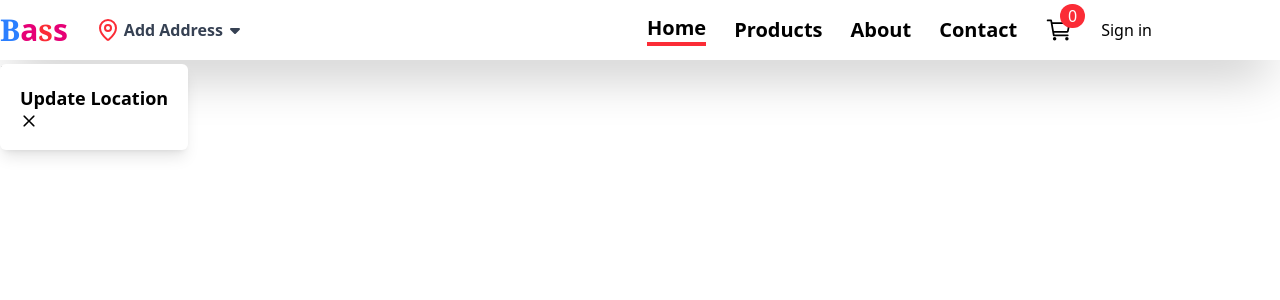
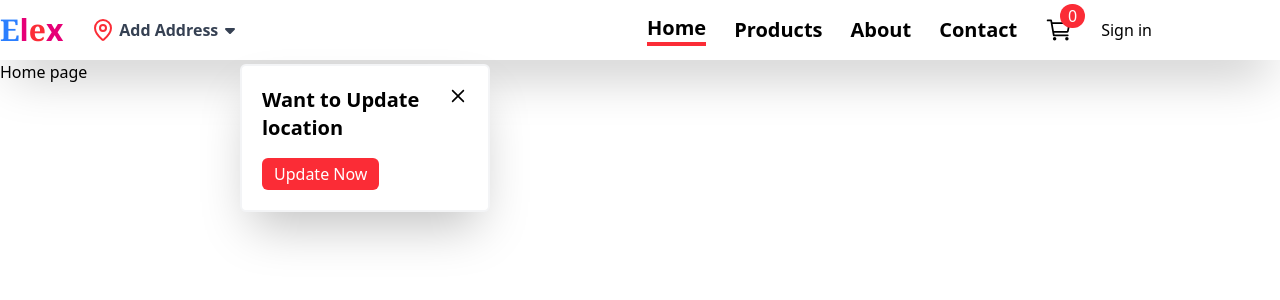
Before and after one commit to surenpal/E_commerce_audio_shop, a React (Vite) app: page / in a window 1280 px wide. Both pictures are taken after a click on the icon 234 px from the left and 30 px from the top of the page. Shown: the top 300 px of the page. Built offline with nearby package versions, Linux system fonts and the light colour scheme; no server answers.

Commit message:
comeback again

```diff
--- a/src/App.jsx
+++ b/src/App.jsx
@@ -12,6 +12,8 @@ import axios from 'axios';
 const App = () => {
 
   const [location, setLocation] = useState("");
+  const [openDropdown, setOpenDropdown] = useState(false);
+
 
 
   const getLocation = async () => {
@@ -24,6 +26,7 @@ const App = () => {
         const location = await axios.get(url)
         const exactLocation = location.data.address
         setLocation(exactLocation);
+        setOpenDropdown(false);
         console.log(exactLocation);
       }catch (error) {
         console.log("Error fetching location", error);
@@ -40,7 +43,7 @@ const App = () => {
 
   return (
       <BrowserRouter>
-      <Navbar location={location}/>
+      <Navbar location={location} getLocation={getLocation} openDropdown={openDropdown} setOpenDropdown={setOpenDropdown}/>
         <Routes>
           <Route path="/" element={<Home/>}></Route>
           <Route path="/products" element={<Products/>}></Route>
--- a/src/components/Navbar.jsx
+++ b/src/components/Navbar.jsx
@@ -9,9 +9,8 @@ import { CgClose } from 'react-icons/cg';
 
 
 
-const Navbar = ({location}) => {
+const Navbar = ({location, getLocation, openDropdown, setOpenDropdown}) => {
 
-  const [openDropdown, setOpenDropdown] = useState(false);
   const toggleDropdown = () => {
     setOpenDropdown(!openDropdown);
   }
@@ -23,10 +22,10 @@ const Navbar = ({location}) => {
         <div className='flex gap-7 items-center'>
           <Link to={"/"}>
           <h1 className='font-bold text-3xl text-pink-600'>
-            <span className='text-blue-500 font-serif'>B</span>
-            a
-            <span  className= "text-red-500 font-serif">s</span>
-            s
+            <span className='text-blue-500 font-serif'>E</span>
+            l
+            <span  className= "text-red-500 font-serif">e</span>
+            x
             </h1></Link>
 
            <div className='flex gap-1 cursor-pointer text-gray-700 items-center'>
@@ -36,11 +35,14 @@ const Navbar = ({location}) => {
                 <p>{location.city}</p>
                 </div> : "Add Address"}
             </span>
-            <FaCaretDown  onClick={() => setOpenDropdown(!openDropdown)} className='cursor-pointer'/>
+            <FaCaretDown  onClick={toggleDropdown}/>
            </div>
 
            {
-            openDropdown ? <div className='absolute top-16 bg-white shadow-lg p-5 rounded-md'> <h1 className='text-lg font-bold'>Update Location <span><CgClose/></span></h1></div> : null
+            openDropdown ? <div className='w-[250px] h-max shadow-2xl z-50 bg-white fixed top-16 left-60 border-2
+            p-5 border-gray-100 rounded-md'> <h1 className='font-semibold mb-4 text-xl flex justify-between'>Want to Update location <span onClick={toggleDropdown}><CgClose/></span></h1>
+            <button onClick={getLocation} className='bg-red-500 text-white px-3 py-1 rounded-md'>Update Now</button>
+            </div> : null
            }
 
         </div>
```
